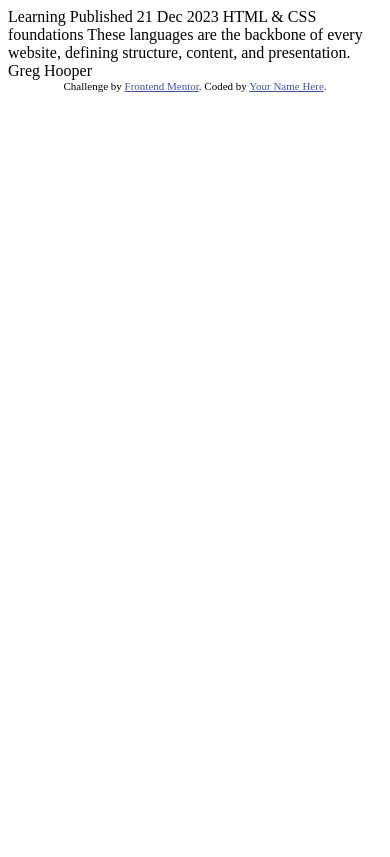
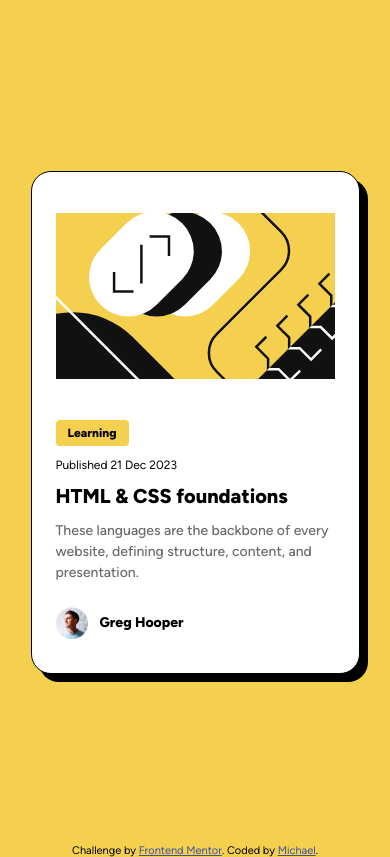
Before and after one commit to michaeltran9224/FEMBlogPreview, a plain HTML site: page index.html in a window 390 px wide. Drawn offline with Linux system fonts and the light colour scheme.

Commit message:
finished product with media query

```diff
--- a/index.html
+++ b/index.html
@@ -5,6 +5,7 @@
   <meta name="viewport" content="width=device-width, initial-scale=1.0"> <!-- displays site properly based on user's device -->
 
   <link rel="icon" type="image/png" sizes="32x32" href="./assets/images/favicon-32x32.png">
+  <link rel="stylesheet" href="styles.css">
 
   <title>Frontend Mentor | Blog preview card</title>
 
@@ -15,20 +16,48 @@
   </style>
 </head>
 <body>
+<div class="container">
+  <div class="card">
 
-  Learning
+  <img src="assets/images/illustration-article.svg">
 
-  Published 21 Dec 2023
+  <text>
+    <tag>
+      Learning
+    </tag>
 
-  HTML & CSS foundations
+    <date>
+      Published 21 Dec 2023
+    </date>
 
-  These languages are the backbone of every website, defining structure, content, and presentation.
+    <p1>
+      HTML & CSS foundations
+    </p1>
 
-  Greg Hooper
+    <p>
+      These languages are the backbone of every website, defining structure, content, and presentation.
+    </p>
+
+  </text>
+
+  <authbox>
+    <img src="assets/images/image-avatar.webp">
+
+  <author>
+    Greg Hooper
+  </author>
+
+
+
+
+  </div>
+
+</div>
+
 
   <div class="attribution">
     Challenge by <a href="https://www.frontendmentor.io?ref=challenge" target="_blank">Frontend Mentor</a>.
-    Coded by <a href="#">Your Name Here</a>.
+    Coded by <a href="https://github.com/michaeltran9224">Michael</a>.
   </div>
 </body>
 </html>
--- /dev/null
+++ b/styles.css
@@ -0,0 +1,162 @@
+body {
+    height: 100vh;
+    width: 100vw;
+    font-family: 'Figtree', sans-serif;
+    margin:0px;
+}
+.container {
+    display: flex;
+    justify-content: center;
+    align-items: center;
+
+    height: 100%;
+    width: 100%;
+
+    background-color: hsl(47, 88%, 63%);
+}
+
+.card {
+    display:flex;
+    flex-direction: column;
+    background-color: white;
+    box-shadow: 8px 8px;
+    border-radius: 20px;
+    height: 522px;
+    width: 384px;
+    justify-content: flex-start;
+    align-items: flex-start;
+    border: 1px solid black;
+}
+
+img[src="assets/images/image-avatar.webp"] {
+    width: 32px;
+    height: 32px;
+}
+
+img[src="assets/images/illustration-article.svg"]{
+    width: 336px;
+    margin: 24px;
+    border-radius: 10px;
+}
+
+authbox{
+    display:flex;
+    flex-direction: row;
+    align-self: flex-start;
+    padding: 24px 0px 0px 24px;
+}
+
+tag{
+    display:flex;
+    align-items: center;
+    background-color: hsl(47, 88%, 63%);
+    font-weight: 800;
+    padding: 4px 12px;
+    border-radius: 4px;
+    width: 58px;
+    height: 21px;
+    font-size: 14px;
+}
+
+text{
+    padding: 0px 0px 0px 24px;
+    display:flex;
+    justify-content: flex-start;
+    align-items: flex-start;
+    flex-direction: column;
+}
+
+p1 {
+    font-size: 24px;
+    font-weight: 800;
+}
+
+date {
+    padding: 12px 0px;
+    font-size: 14px;
+}
+
+p{
+    padding: 12px 0px 0px 0px;
+    margin: 0px;
+    font-size: 16px;
+    color: hsl(0, 0%, 42%);
+    line-height: 150%;
+    font-weight: 500;
+
+}
+
+author{
+    display:flex;
+    align-self: center;
+    padding: 0px 0px 0px 12px;
+    font-weight: 800;
+}
+
+@font-face {
+    font-family: 'Figtree';
+    src: url("assets/fonts/Figtree-VariableFont_wght.ttf") format('truetype');
+    font-weight: 100 900;
+    font-style: normal;
+}
+
+@font-face {
+    font-family: 'Figtree';
+    src: url("assets/fonts/Figtree-Italic-VariableFont_wght.ttf") format('truetype');
+    font-weight: 100 900;
+    font-style: italic;
+}
+
+@font-face {
+    font-family: 'Figtree';
+    src: url("assets/fonts/static/Figtree-ExtraBold.ttf") format('truetype');
+    font-weight: 800;
+    font-style: normal;
+}
+
+@font-face {
+    font-family: 'Figtree';
+    src: url("assets/fonts/static/Figtree-SemiBold.ttf") format('truetype');
+    font-weight: 600;
+    font-style: normal;
+}
+
+.attribution{
+    background-color: hsl(47, 88%, 63%);
+}
+
+
+@media only screen and (max-width: 480px) {
+    tag{
+        width: 49px;
+        height: 18px;
+        justify-content: center;
+        font-size: 12px;
+    }
+    .card{
+        width: 327px;
+        height: 501px;
+    }
+
+    img[src="assets/images/illustration-article.svg"]{
+        width: 279px;
+        height: 200px;
+
+    }
+
+    p1{
+        font-size: 20px;
+    }
+
+    date{
+        font-size: 12px;
+    }
+
+    p{
+        font-size: 14px;
+    }
+
+    author{
+        font-size: 14px;
+    }
+}
```
